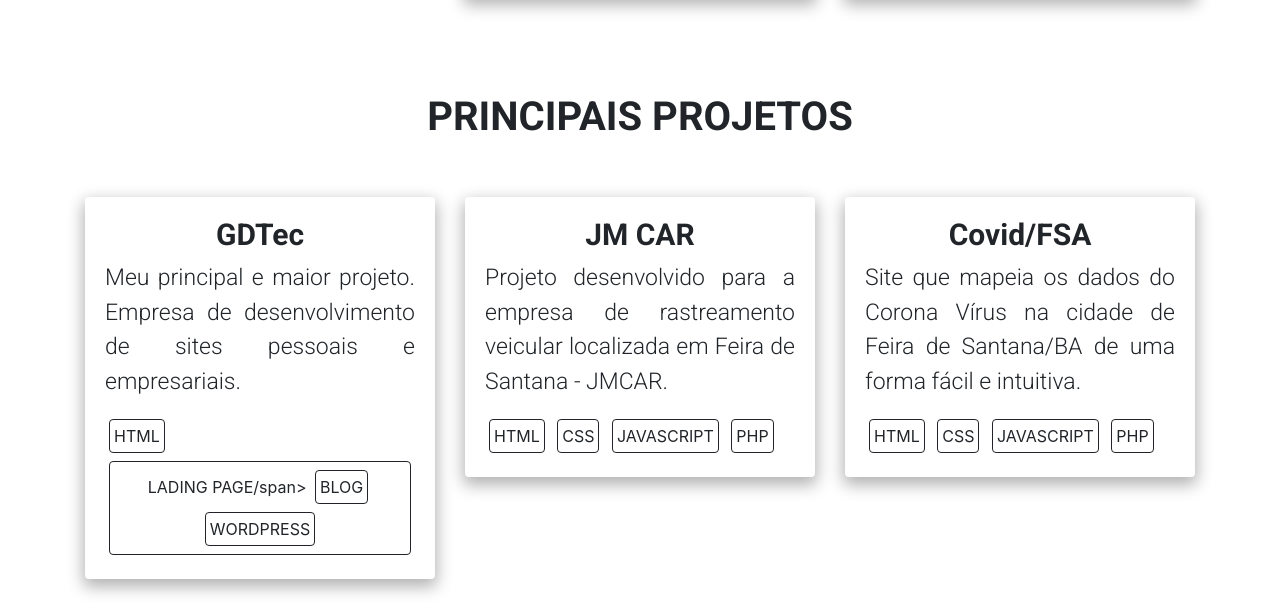
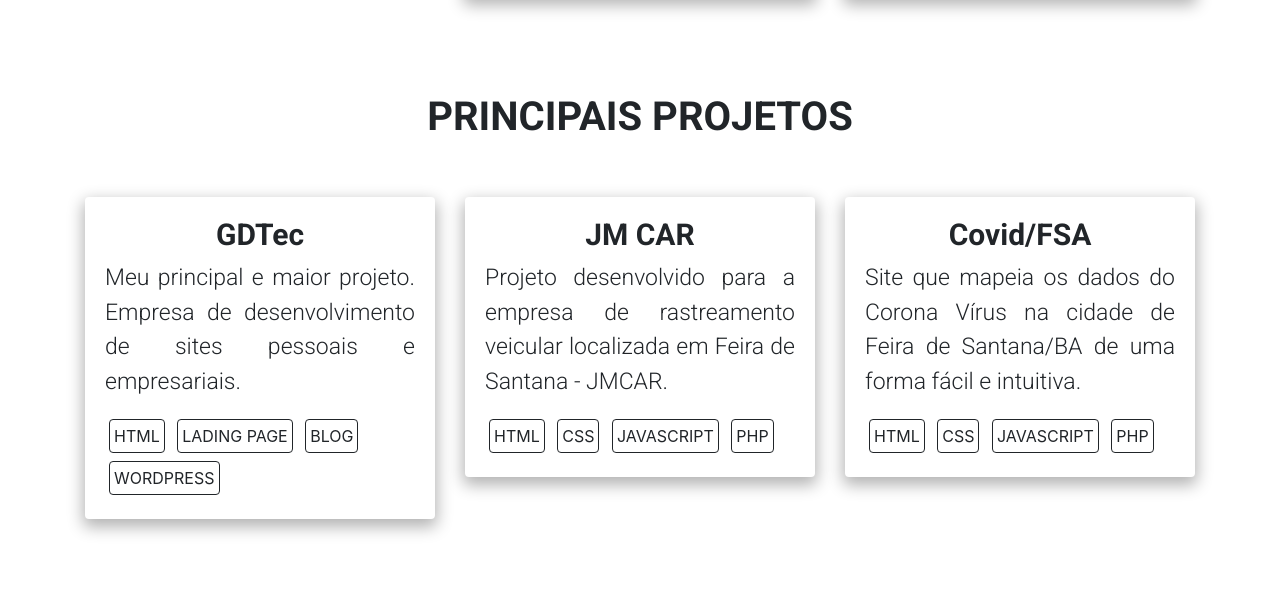
Before and after one commit to gdtec-digital/KaioGerhardt, a website with bundled scripts: page index.html in a window 1280 px wide. Shown: the part 1913-2518 px from the top of the page. Built offline with nearby package versions, Linux system fonts and the light colour scheme.

Commit message:
Update index.html

```diff
--- a/index.html
+++ b/index.html
@@ -176,7 +176,7 @@
                                 <h1>GDTec</h1>
                                 <p>Meu principal e maior projeto. Empresa de desenvolvimento de sites pessoais e empresariais.</p>
                                 <span class="card tecnologias p-1 m-1">HTML</span>
-                                <span class="card tecnologias p-1 m-1">LADING PAGE/span>
+                                <span class="card tecnologias p-1 m-1">LADING PAGE</span>
                                 <span class="card tecnologias p-1 m-1">BLOG</span>
                                 <span class="card tecnologias p-1 m-1">WORDPRESS</span>
                             </div>
```
